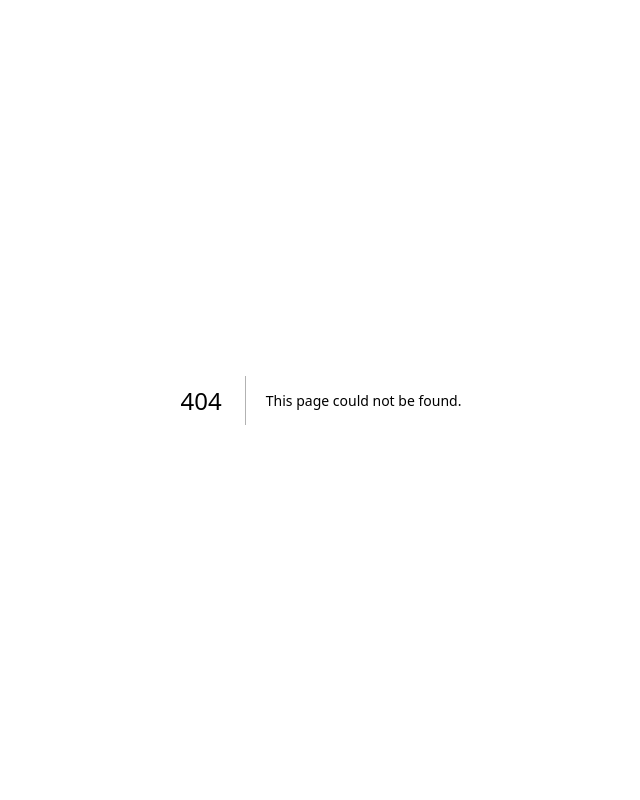
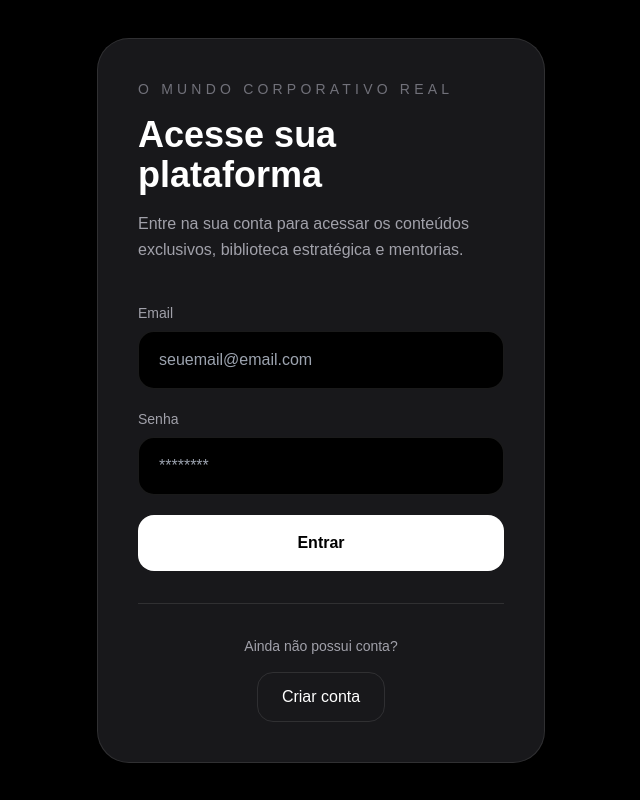
Before and after one commit to camymagini-sudo/da-base-ao-topo, a Next.js app: page /login in a window 1280 px wide. Before the commit this address had no page. Shown: the whole page, without its empty margins (319-959 px from the left). Built offline with nearby package versions, Linux system fonts and the light colour scheme.

Commit message:
Create page.js

```diff
--- /dev/null
+++ b/app/login/page.js
@@ -0,0 +1,73 @@
+"use client";
+
+export default function LoginPage() {
+  return (
+    <main className="min-h-screen bg-black text-white flex items-center justify-center px-6">
+
+      <div className="w-full max-w-md bg-zinc-900 border border-white/10 rounded-[32px] p-10">
+
+        <div className="mb-10">
+
+          <p className="uppercase tracking-[0.3em] text-zinc-500 text-sm mb-4">
+            O Mundo Corporativo Real
+          </p>
+
+          <h1 className="text-4xl font-bold mb-4">
+            Acesse sua plataforma
+          </h1>
+
+          <p className="text-zinc-400 leading-relaxed">
+            Entre na sua conta para acessar os conteúdos exclusivos, biblioteca estratégica e mentorias.
+          </p>
+
+        </div>
+
+        <div className="space-y-5">
+
+          <div>
+            <label className="text-sm text-zinc-400 mb-2 block">
+              Email
+            </label>
+
+            <input
+              type="email"
+              placeholder="seuemail@email.com"
+              className="w-full bg-black border border-white/10 rounded-2xl px-5 py-4 outline-none focus:border-white/30 transition"
+            />
+          </div>
+
+          <div>
+            <label className="text-sm text-zinc-400 mb-2 block">
+              Senha
+            </label>
+
+            <input
+              type="password"
+              placeholder="********"
+              className="w-full bg-black border border-white/10 rounded-2xl px-5 py-4 outline-none focus:border-white/30 transition"
+            />
+          </div>
+
+          <button className="w-full bg-white text-black py-4 rounded-2xl font-semibold hover:scale-[1.02] transition-transform">
+            Entrar
+          </button>
+
+        </div>
+
+        <div className="mt-8 pt-8 border-t border-white/10 text-center">
+
+          <p className="text-zinc-400 text-sm mb-4">
+            Ainda não possui conta?
+          </p>
+
+          <button className="border border-white/10 px-6 py-3 rounded-2xl hover:bg-white/5 transition">
+            Criar conta
+          </button>
+
+        </div>
+
+      </div>
+
+    </main>
+  );
+}
```
